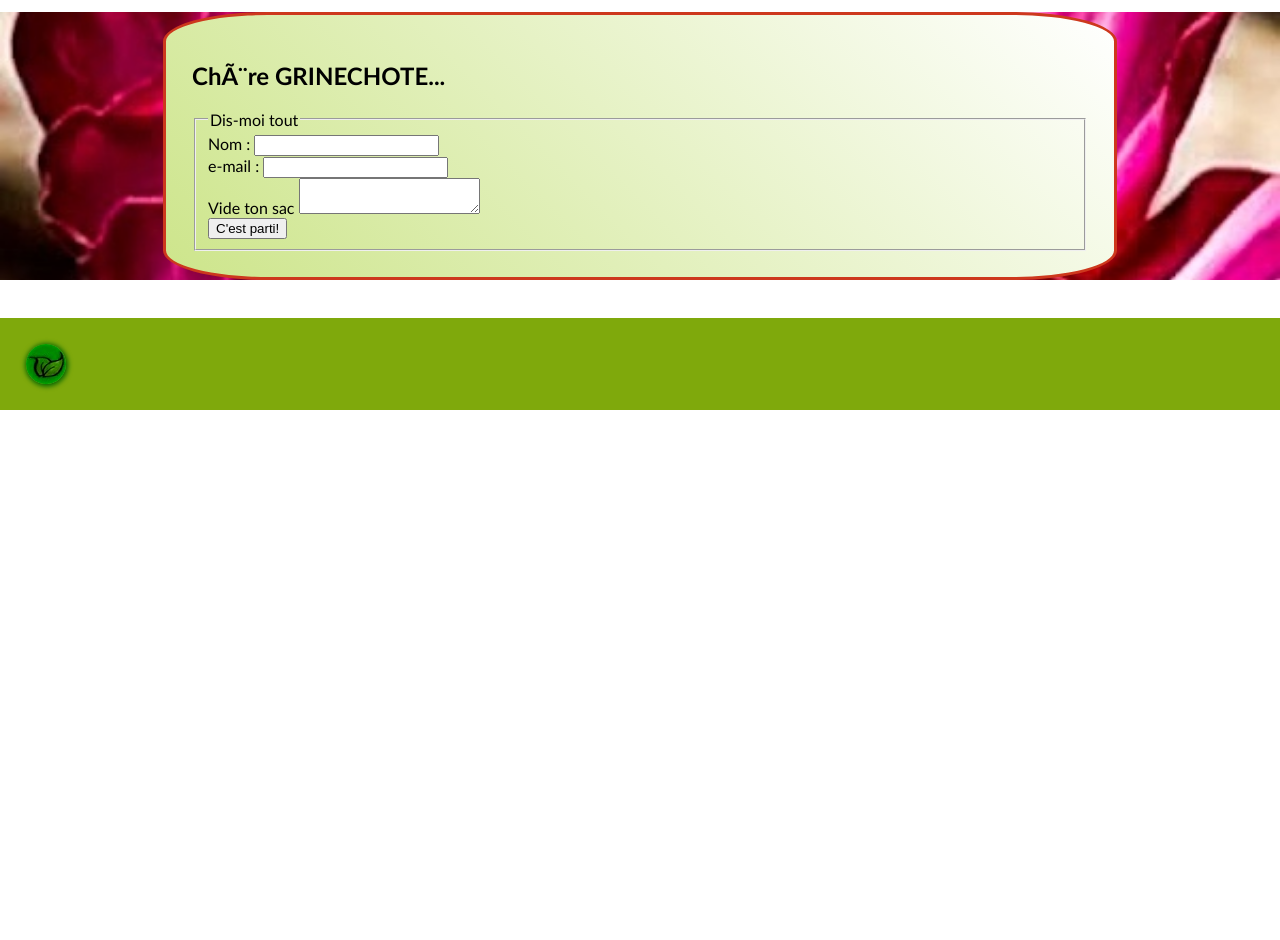
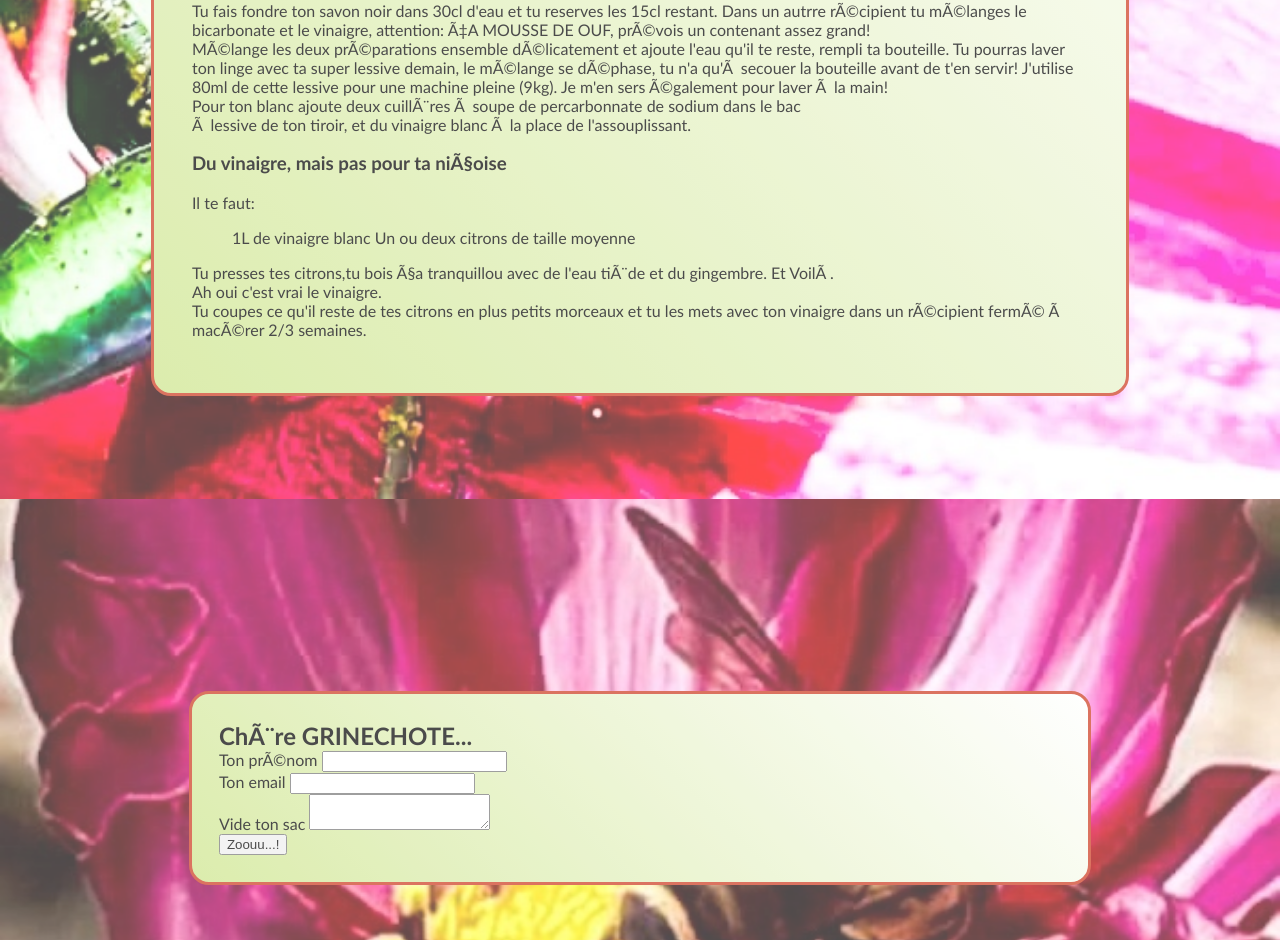
Before and after one commit to Sheenavonbee/GRINECHOTE, a website: page index.html in a window 1280 px wide. Shown: the part 1860-2800 px from the top of the page. Before the commit the page ends 2270 px from the top, so only its background shows below. Drawn offline with Linux system fonts and the light colour scheme.

Commit message:
fixing parallaxe, opacity and form commit

```diff
--- a/index.html
+++ b/index.html
@@ -11,24 +11,23 @@
 </head>
 
 <body>
-    <a name="top"></a>
 
-    <header class="sticky_header">
-        <section class="introduction">
+    <a name=" top ">
+    </a>
 
+    <header class="sticky_header ">
 
+        <section class="introduction ">
             <h1>GRINECHOTE</h1>
 
-            <div class="trigger_modal">
-
-                <h2 class="trigger">
-                    <a class="about_me_modal" href="">Mais d 'où elle sort celle là?<span class ="modal"><img class="grafik" src="./images/pop_up.jpg " alt="photo d 'un graphique " /></span></a>
+            <aside class="trigger_modal ">
+                <h2 class="trigger ">
+                    <a class="about_me_modal " href=" ">Mais d 'où elle sort celle là?<span class ="modal "><img class="grafik " src="./images/pop_up.jpg " alt="photo d 'un graphique " /></span></a>
                 </h2>
-
-            </div>
+            </aside>
         </section>
 
-        <section class="header_nav ">
+        <nav class="header_nav ">
             <ul class="nav">
                 <li class="bioutifoule">
                     <span class="star1">&#x2728;</span> <a class=" nav_thumbnail " href="./bioutifoule.html ">Bioutifoule</a>
@@ -40,16 +39,16 @@
                     <span class="star3">&#x2728;</span><a class="nav_thumbnail " href="./contact.html ">Contact</a>
                 </li>
             </ul>
-        </section>
+        </nav>
     </header>
+    <main>
+        <section class="parallaxe_container">
+            <div class="parallaxe_cow">
 
-    <main class="container">
-        <div class="parallaxe_cow">
-            <section class="cosmetics ">
-
+                <div class="cosmetics_wrapper">
+                    <section class="cosmetics">
 
                         <header class="cosmetics_header">
-
                             <h2>Bioutifoule</h2>
                             <p>Fabriquer mon dentifrice? N 'importe quoi.</p>
                         </header>
@@ -91,20 +90,21 @@
                                 <br/>Pas de consigne de réalisation particulière les ingrédients se mélangent assez facilement et ta préparation peut s'utiliser immédiatement!
                             </p>
                         </div>
+                    </section>
+                </div>
             </div>
 
             <div class="parallaxe_crunch">
-            </section>
+                <div class="house_cleaning_wrapper">
                     <section class="house_cleaning ">
-
+                        <header class="vericline_header">
                             <h2>Vericline</h2>
                             <p>La vaisselle au savon de Marseille, pi quoi encore?</p>
 
                         </header>
-                <div class="vaisselle ">
 
+                        <div class=" vaisselle ">
                             <h3>Liquide vaisselle Moumoune!</h3>
-
                             <p>Il te faut:
                                 <ul>
                                     <li>Un bon gros savon de Marseille sans huile de palme</li>
@@ -131,8 +131,8 @@
                                     <li>45cl d'eau très chaude</li>
                                 </ul>
                                 Tu fais fondre ton savon noir dans 30cl d'eau et tu reserves les 15cl restant. Dans un autrre récipient tu mélanges le bicarbonate et le vinaigre, attention: ÇA MOUSSE DE OUF, prévois un contenant assez grand!
-                        <br/> Mélange les deux préparations ensemble délicatement et ajoute l'eau qu'il te reste, rempli ta bouteille. Tu pourras laver ton linge avec ta super lessive demain, le mélange se déphase, tu n'a qu'à secouer la bouteille avant
-                        de t'en servir! J'utilise 80ml de cette lessive pour une machine pleine (9kg). Je m'en sers également pour laver à la main!
+                                <br/> Mélange les deux préparations ensemble délicatement et ajoute l'eau qu'il te reste, rempli ta bouteille. Tu pourras laver ton linge avec ta super lessive demain, le mélange se déphase, tu n'a qu'à secouer la bouteille
+                                avant de t'en servir! J'utilise 80ml de cette lessive pour une machine pleine (9kg). Je m'en sers également pour laver à la main!
                                 <br/>Pour ton blanc ajoute deux cuillères à soupe de percarbonnate de sodium dans le bac
                                 <br/> à lessive de ton tiroir, et du vinaigre blanc à la place de l'assouplissant.
                             </p>
@@ -154,36 +154,36 @@
                             </p>
 
                         </div>
+                    </section>
                 </div>
-        </section>
 
+            </div>
+            <div class="parallaxe_bzzz ">
+                <div class="contact_wrapper">
+                    <section class="contact ">
+                        <div class="dear_grinechote">
+                            <h2 class="form_title">Chère GRINECHOTE...</h2>
+                            <form>
 
-        <div class="parallaxe_bzzz">
-            <section class="contact ">
-
-                <h2>Chère GRINECHOTE...</h2>
-
-
-                <form>
-                    <fieldset>
-                        <legend>Dis-moi tout</legend>
-
-                        <label for="name ">Nom :</label>
+                                <label for="name ">Ton prénom</label>
                                 <input type="text " id="name " name="user_name ">
                                 <br/>
-                        <label for="mail ">e-mail :</label>
+                                <label for="mail ">Ton email</label>
                                 <input type="email " id="mail " name="user_mail ">
                                 <br/>
                                 <label for="message ">Vide ton sac</label>
                                 <textarea id="message " name="user_message "></textarea>
                                 <br/>
                                 <div class="button ">
-                            <button type="submit ">C'est parti!</button>
+                                    <button type="submit ">Zoouu...!</button>
                                 </div>
-                    </fieldset>
+
                             </form>
+                        </div>
                     </section>
                 </div>
+            </div>
+        </section>
     </main>
 
     <footer>
--- /dev/null
+++ b/sass/component/_form.scss
@@ -0,0 +1,12 @@
+form {
+    width: 40%;
+    height: 12%;
+}
+
+.form_title {
+    margin: 0;
+}
+
+.dear_grinechote {
+    padding: 3%;
+}
--- a/sass/component/_parallaxes.scss
+++ b/sass/component/_parallaxes.scss
@@ -1,3 +1,7 @@
+.parallaxe_container {
+    opacity: 0.7;
+}
+
 .parallaxe_cow {
     background-image: url(../images/mooooh.jpg);
     @include parallaxe
--- a/sass/component/_popup.scss
+++ b/sass/component/_popup.scss
@@ -10,15 +10,11 @@
         .grafik {
             border-radius: 15%;
             box-shadow: 20px 20px 30px rgb(51, 51, 50), 0 0 1em rgb(109, 109, 107), 0 0 0.2em rgb(187, 187, 182);
-            transition: opacity(0);
         }
 
         .trigger a:hover span {
             position: absolute;
             display: block;
-            transition: opacity(1) 300ms, background-color(grey) 450ms;
-            transition-timing-function: ease-in-out;
-            z-index: 3;
         }
 
         .about_me_modal {
--- /dev/null
+++ b/sass/component/_wrappers.scss
@@ -0,0 +1,10 @@
+.cosmetics_wrapper {
+    padding-top: 25%;
+    padding-bottom: 15%;
+}
+
+.house_cleaning_wrapper,
+.contact_wrapper {
+    padding-top: 15%;
+    padding-bottom: 8%;
+}
--- a/sass/layout/_body.scss
+++ b/sass/layout/_body.scss
@@ -7,6 +7,7 @@
             padding: 0;
             margin: 0;
             height: 100%;
+            scroll-behavior: smooth;
         }
 
         a {
--- a/sass/layout/_header.scss
+++ b/sass/layout/_header.scss
@@ -6,7 +6,7 @@
     top: 0;
     left: 0;
     right: 0;
-    z-index: 1;
+    z-index: 100;
 }
 
 .nav_thumbnail {
--- a/sass/layout/_main.scss
+++ b/sass/layout/_main.scss
@@ -1,3 +1,4 @@
-.container {
+.main {
     margin: 19% auto 3%;
+    overflow: hidden;
 }
--- a/sass/layout/_section.scss
+++ b/sass/layout/_section.scss
@@ -6,5 +6,5 @@
 
             .cosmetics,
             .house_cleaning {
-                margin-bottom: 5%;
+                padding: 3%;
             }
--- a/sass/main.scss
+++ b/sass/main.scss
@@ -7,3 +7,5 @@
 @import "./layout/section";
 @import "./component/popup";
 @import "./component/parallaxes";
+@import "./component/wrappers";
+@import "./component/form";
--- a/sass/utils/_mixins.scss
+++ b/sass/utils/_mixins.scss
@@ -3,10 +3,9 @@
                             width: 70%;
                             margin: auto;
                             border: 3px solid $font_color;
-                    border-radius: 11%;
-                    padding: 2%;
+                            border-radius: 20px;
                             position: relative;
-                    z-index: 2;
+                            opacity: 1.0;
                         }
 
                         @mixin parallaxe {
@@ -15,5 +14,4 @@
                             background-position: center;
                             background-repeat: no-repeat;
                             background-size: cover;
-                    z-index: 0;
                         }
```
Also changed, not shown: css/style.css, 1 other file. Lines whose indentation alone changed are shown as unchanged.
